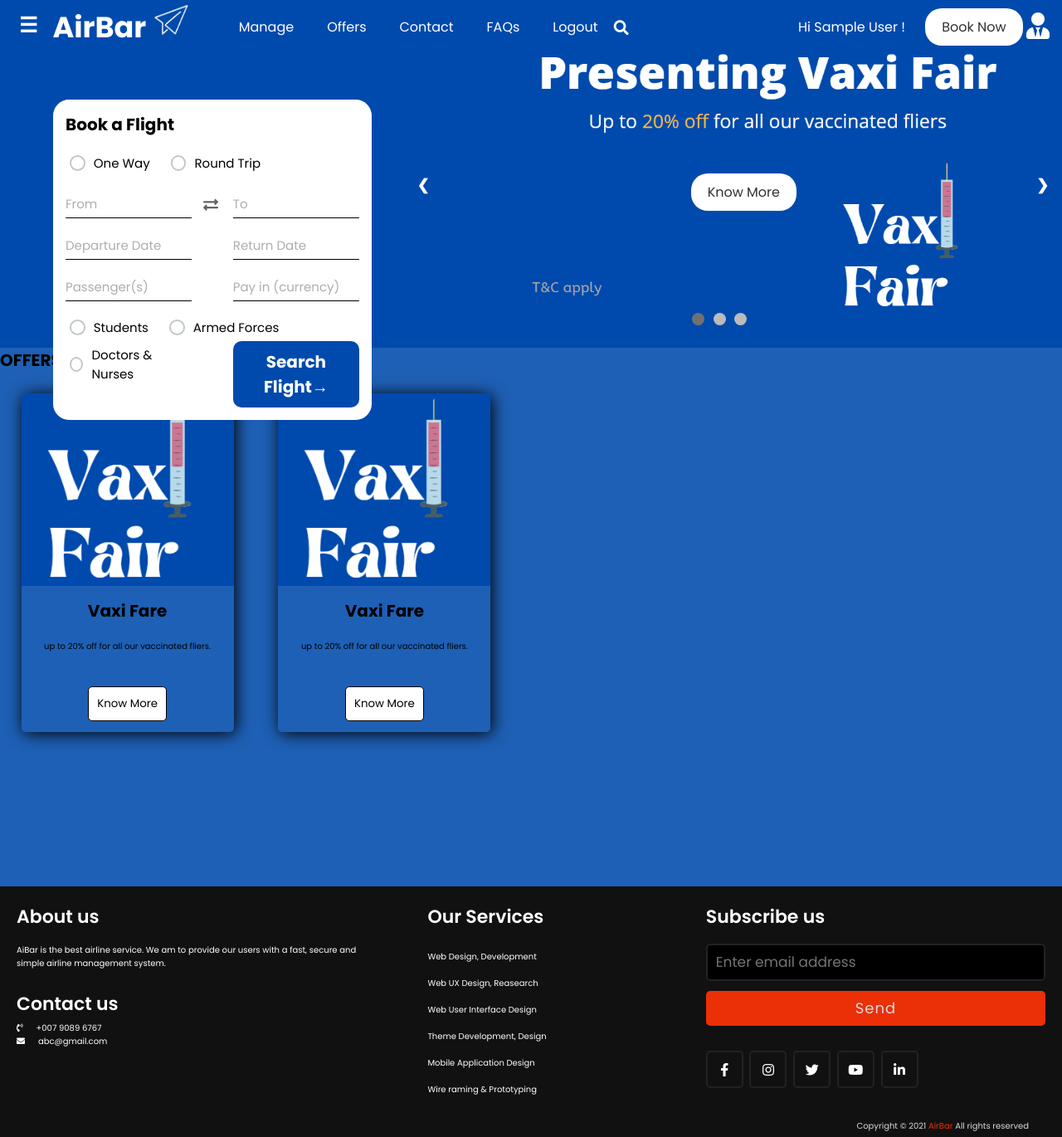
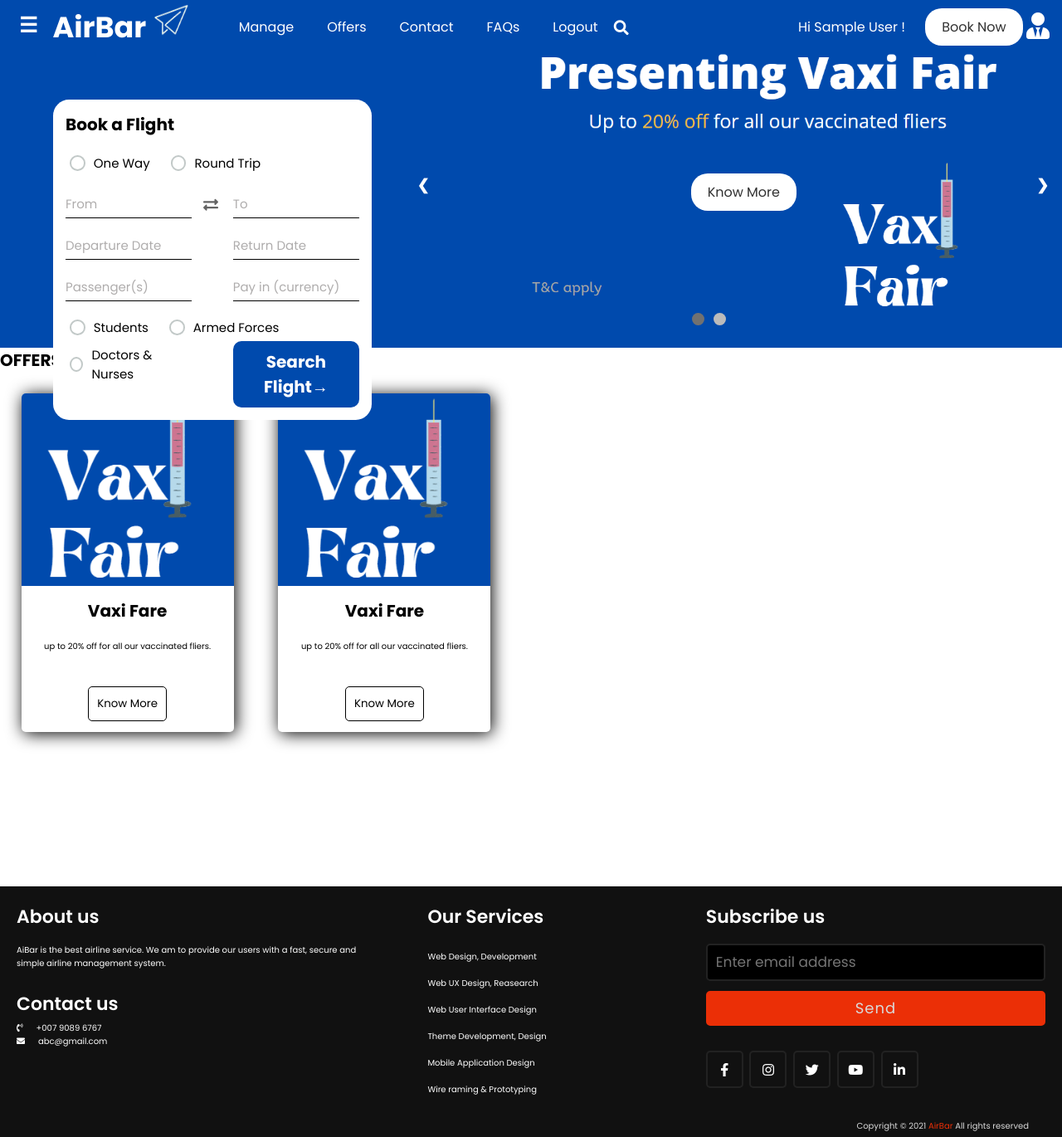
Before and after one commit to Srishtikumari2002/AirBar, a PHP site: page / in a window 1280 px wide. Shown: the whole page at 83% size. Run offline with PHP 8.4, Linux system fonts and the light colour scheme; the visitor is signed in with stand-in values (Sample User, id 1); data that the repository does not hold is empty; some libraries are stand-ins or nearby versions.

Commit message:
Update image carasoul

```diff
--- a/Css/index.css
+++ b/Css/index.css
@@ -1,6 +1,6 @@
 body{
     background-size: cover;
-    background:#004bade1;
+    /* background:#004bade1; */
 }
 
 /* Carousel container */
--- a/index.php
+++ b/index.php
@@ -44,16 +44,16 @@
             <a href="#"><img src="Images/fast_booking.png" style="width:100%"></a>
             <a href="index.php" class="know-more">Know More</a>
         </div>
-        <div class="mySlides fade">
+        <!-- <div class="mySlides fade">
             <a href="#"><img src="Images/home_delivery.png" style="width:100%"></a>
-        </div>
+        </div> -->
         <!-- Next and previous buttons -->
         <a class="prev" onclick="plusSlides(-1)">&#10094;</a>
         <a class="next" onclick="plusSlides(1)">&#10095;</a>
         <!-- The dots/circles -->
         <a id="dot1" class="dot" onclick="currentSlide(1)"></a>
         <a id="dot2" class="dot" onclick="currentSlide(2)"></a>
-        <a id="dot3" class="dot" onclick="currentSlide(3)"></a>
+        <!-- <a id="dot3" class="dot" onclick="currentSlide(3)"></a> -->
     </div>
 
     <!-- flight search form  -->
```
